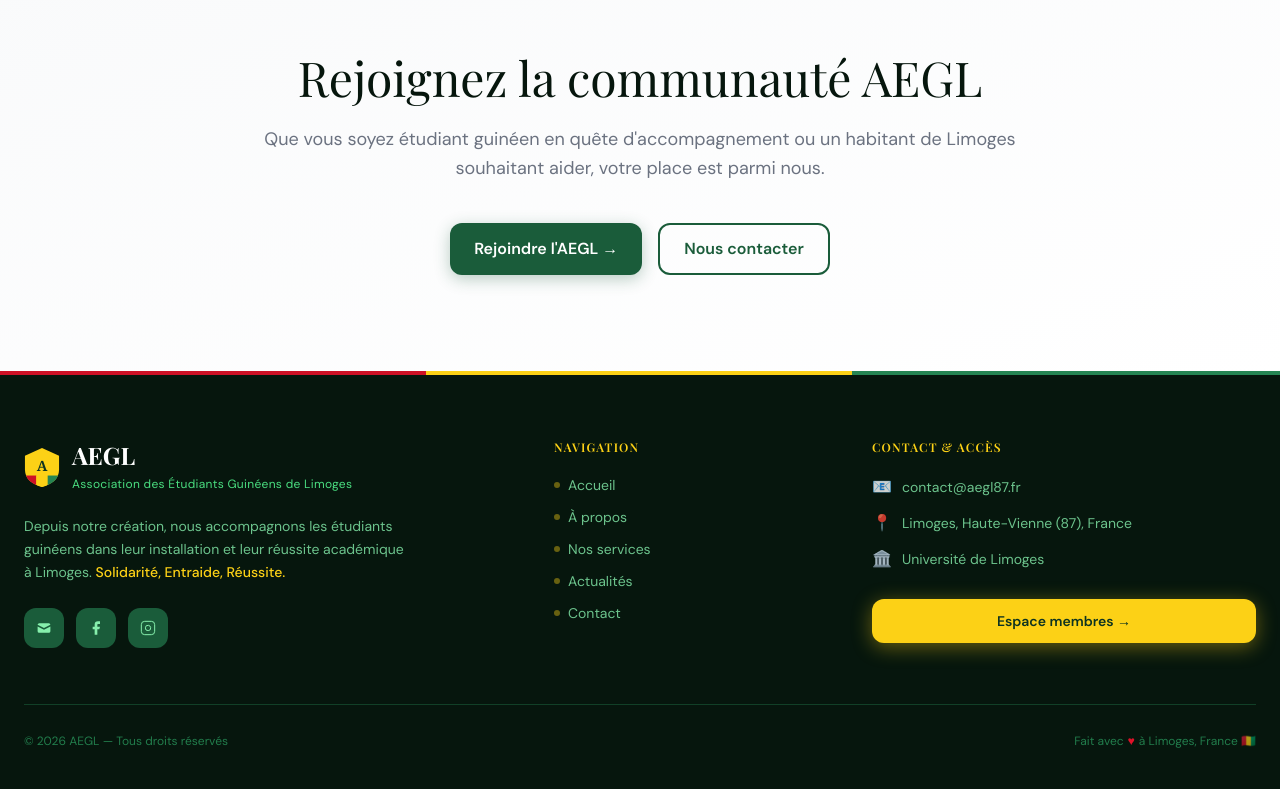
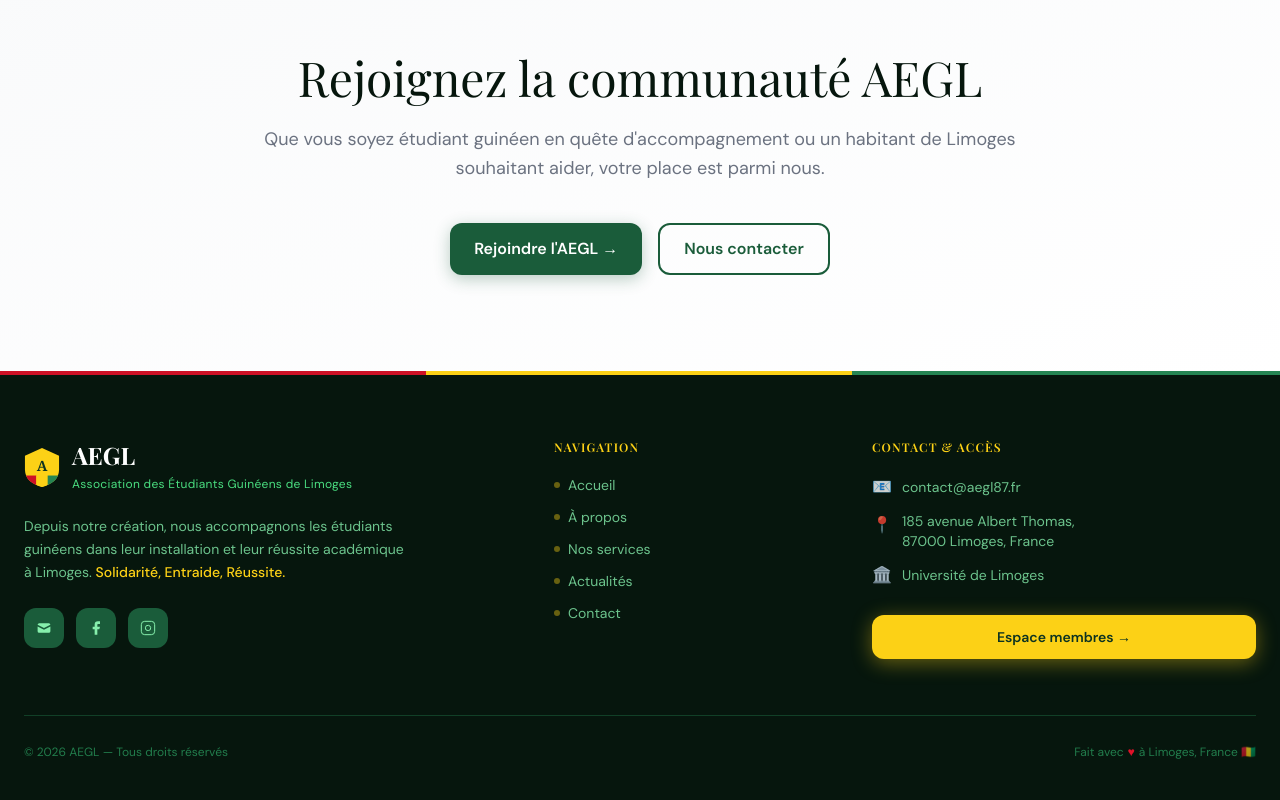
Before and after one commit to 0xMOB-net/aegl, a React (Vite) app in the folder frontend/: page /a-propos in a window 1280 px wide. Shown: the part 5053-5853 px from the top of the page. Built offline with nearby package versions, Linux system fonts and the light colour scheme; no server answers; a web font is replaced by a local one.

Commit message:
SEO: meta tags, structured data, address 185 av. Albert Thomas, Facebook link

```diff
--- a/frontend/index.html
+++ b/frontend/index.html
@@ -3,8 +3,61 @@
 <head>
   <meta charset="UTF-8" />
   <meta name="viewport" content="width=device-width, initial-scale=1.0" />
-  <meta name="description" content="AEGL - Association des Étudiants Guinéens de Limoges. Attestations d'hébergement, accompagnement, solidarité." />
+
   <title>AEGL — Association des Étudiants Guinéens de Limoges</title>
+  <meta name="description" content="AEGL - Association des Étudiants Guinéens de Limoges. Communauté étudiante guinéenne, accompagnement, événements culturels, soutien académique. 185 avenue Albert Thomas, Limoges 87000." />
+  <meta name="keywords" content="AEGL, Association Étudiants Guinéens Limoges, étudiants guinéens France, Limoges Guinée, communauté guinéenne Limoges, étudiant Guinée Limoges, AEGL87" />
+  <meta name="author" content="AEGL — Association des Étudiants Guinéens de Limoges" />
+  <meta name="robots" content="index, follow" />
+  <link rel="canonical" href="https://aegl87.fr" />
+
+  <!-- Open Graph -->
+  <meta property="og:type" content="website" />
+  <meta property="og:url" content="https://aegl87.fr" />
+  <meta property="og:title" content="AEGL — Association des Étudiants Guinéens de Limoges" />
+  <meta property="og:description" content="Communauté étudiante guinéenne à Limoges. Accompagnement, événements culturels, soutien académique et administratif. 185 avenue Albert Thomas, Limoges." />
+  <meta property="og:image" content="https://aegl87.fr/images/groupe.jpg" />
+  <meta property="og:locale" content="fr_FR" />
+  <meta property="og:site_name" content="AEGL" />
+
+  <!-- Twitter Card -->
+  <meta name="twitter:card" content="summary_large_image" />
+  <meta name="twitter:title" content="AEGL — Association des Étudiants Guinéens de Limoges" />
+  <meta name="twitter:description" content="Communauté étudiante guinéenne à Limoges. Accompagnement, événements culturels, soutien académique." />
+  <meta name="twitter:image" content="https://aegl87.fr/images/groupe.jpg" />
+
+  <!-- Structured Data JSON-LD -->
+  <script type="application/ld+json">
+  {
+    "@context": "https://schema.org",
+    "@type": "Organization",
+    "name": "AEGL — Association des Étudiants Guinéens de Limoges",
+    "alternateName": "AEGL",
+    "url": "https://aegl87.fr",
+    "logo": "https://aegl87.fr/images/groupe.jpg",
+    "description": "Association étudiante guinéenne basée à Limoges, France. Accompagnement administratif, événements culturels, soutien académique pour les étudiants guinéens.",
+    "address": {
+      "@type": "PostalAddress",
+      "streetAddress": "185 avenue Albert Thomas",
+      "addressLocality": "Limoges",
+      "postalCode": "87000",
+      "addressCountry": "FR",
+      "addressRegion": "Haute-Vienne"
+    },
+    "contactPoint": {
+      "@type": "ContactPoint",
+      "email": "contact@aegl87.fr",
+      "contactType": "customer service",
+      "availableLanguage": ["French"]
+    },
+    "sameAs": [
+      "https://www.facebook.com/share/p/1b3pzu8akb/"
+    ],
+    "foundingDate": "2018",
+    "areaServed": "Limoges, France"
+  }
+  </script>
+
   <link rel="preconnect" href="https://fonts.googleapis.com" />
   <link rel="preconnect" href="https://fonts.gstatic.com" crossorigin />
   <link href="https://fonts.googleapis.com/css2?family=Playfair+Display:wght@400;600;700&family=DM+Sans:wght@300;400;500;600&display=swap" rel="stylesheet" />
--- a/frontend/src/components/public/Footer.jsx
+++ b/frontend/src/components/public/Footer.jsx
@@ -48,7 +48,7 @@ export default function Footer() {
                   <path d="M18 8.118l-8 4-8-4V14a2 2 0 002 2h12a2 2 0 002-2V8.118z"/>
                 </svg>
               </a>
-              <a href="https://facebook.com" target="_blank" rel="noreferrer"
+              <a href="https://www.facebook.com/share/p/1b3pzu8akb/" target="_blank" rel="noreferrer"
                 className="w-10 h-10 rounded-xl bg-green-800 hover:bg-blue-700 flex items-center justify-center transition-colors group"
                 title="Facebook">
                 <svg className="w-4 h-4 text-green-300 group-hover:text-white transition-colors" fill="currentColor" viewBox="0 0 24 24">
@@ -96,9 +96,9 @@ export default function Footer() {
                 <span className="text-base">📧</span>
                 <a href="mailto:contact@aegl87.fr" className="hover:text-white transition-colors">contact@aegl87.fr</a>
               </li>
-              <li className="flex items-center gap-2.5 text-green-300/80">
-                <span className="text-base">📍</span>
-                <span>Limoges, Haute-Vienne (87), France</span>
+              <li className="flex items-start gap-2.5 text-green-300/80">
+                <span className="text-base mt-0.5">📍</span>
+                <span>185 avenue Albert Thomas,<br/>87000 Limoges, France</span>
               </li>
               <li className="flex items-center gap-2.5 text-green-300/80">
                 <span className="text-base">🏛️</span>
--- a/frontend/src/pages/public/Contact.jsx
+++ b/frontend/src/pages/public/Contact.jsx
@@ -16,9 +16,9 @@ const contactInfo = [
   {
     icon: '📍',
     title: 'Localisation',
-    value: 'Limoges, Haute-Vienne (87)',
-    href: null,
-    desc: 'France métropolitaine',
+    value: '185 av. Albert Thomas, 87000 Limoges',
+    href: 'https://maps.google.com/?q=185+avenue+Albert+Thomas+Limoges',
+    desc: 'Haute-Vienne, France',
   },
   {
     icon: '🏛️',
@@ -132,7 +132,7 @@ export default function Contact() {
                   </div>
                 </a>
 
-                <a href="https://facebook.com" target="_blank" rel="noreferrer" className="flex items-center gap-3 p-3 rounded-xl bg-gray-50 hover:bg-blue-50 transition-colors group">
+                <a href="https://www.facebook.com/share/p/1b3pzu8akb/" target="_blank" rel="noreferrer" className="flex items-center gap-3 p-3 rounded-xl bg-gray-50 hover:bg-blue-50 transition-colors group">
                   <div className="w-10 h-10 bg-blue-600 rounded-xl flex items-center justify-center flex-shrink-0">
                     <svg className="w-4 h-4 text-white" fill="currentColor" viewBox="0 0 24 24">
                       <path d="M18 2h-3a5 5 0 00-5 5v3H7v4h3v8h4v-8h3l1-4h-4V7a1 1 0 011-1h3z"/>
```
Also changed, not shown: 1 other file (tests, documents, lock files or other folders).
